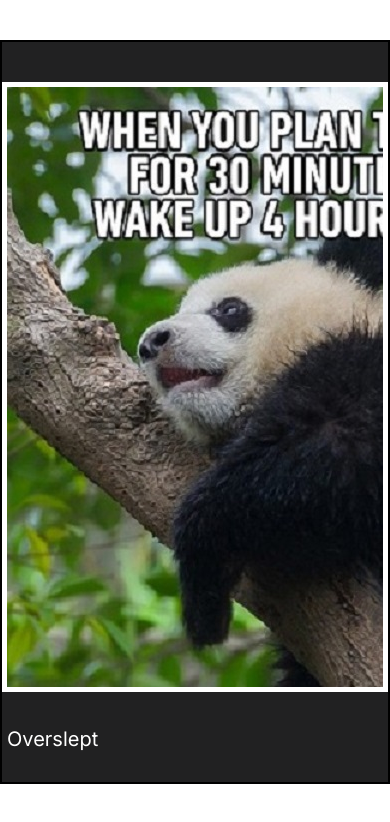
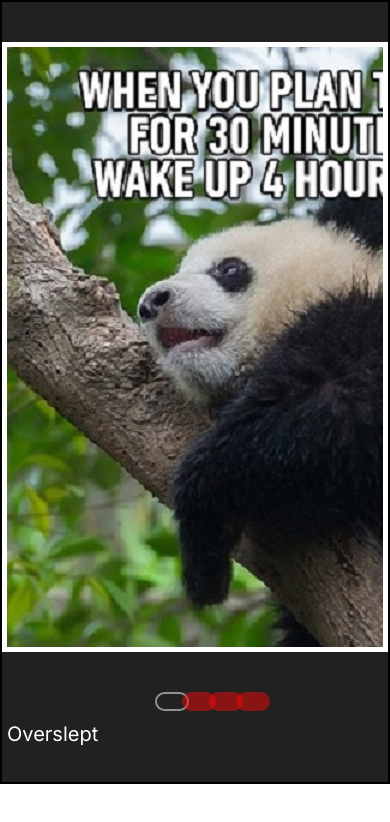
Before and after one commit to SiarheiKuchko/cssMemeSlider, a plain HTML site: page cssMemeSlider/index.html in a window 390 px wide. Drawn offline with Linux system fonts and the light colour scheme; a web font is replaced by a local one.

Commit message:
feat: add new content (Sun, Sep 17, 2023 10:41:20 PM)
Переработал стили кнопок и сделал версию для ширины экрана от 1128px до 740px.

```diff
--- a/cssMemeSlider/style.css
+++ b/cssMemeSlider/style.css
@@ -15,7 +15,7 @@ body {
     display: flex;
     position: relative;
     justify-content: center;
-    margin: 40px auto;
+    margin: auto;
 }
 .slides {
     margin-top: 40px;
@@ -24,28 +24,90 @@ body {
     overflow: hidden;
     border: 5px solid #fff;
 }
-.navi {
+.btn1 {
     position: absolute;
     top: 680px;
     left: 59%;
     display: flex;
-}
-.btn {
     height: 15px;
     width: 30px;
     margin: 10px;
     cursor: pointer;
-    border: 2px solid #fff;
-    background-color: #fff;
+    border: 2px solid #f10808;
+    background-color: #f10808;
     opacity: 0.5;
     border-radius: 10px;
 }
-.btn:hover {
+.btn1:hover {
     opacity: 1;
     border: 2px solid #fff;
-    background-color:  rgb(33, 33, 34);
+    background-color:  #fff;
     border-radius: 10px;
 }
+
+.btn2 {
+    position: absolute;
+    top: 680px;
+    left: 64%;
+    display: flex;
+    height: 15px;
+    width: 30px;
+    margin: 10px;
+    cursor: pointer;
+    border: 2px solid #f10808;
+    background-color: #f10808;
+    opacity: 0.5;
+    border-radius: 10px;
+}
+.btn2:hover {
+    opacity: 1;
+    border: 2px solid #fff;
+    background-color:  #fff;
+    border-radius: 10px;
+}
+
+.btn3 {
+    position: absolute;
+    top: 680px;
+    left: 69%;
+    display: flex;
+    height: 15px;
+    width: 30px;
+    margin: 10px;
+    cursor: pointer;
+    border: 2px solid #f10808;
+    background-color: #f10808;
+    opacity: 0.5;
+    border-radius: 10px;
+}
+.btn3:hover {
+    opacity: 1;
+    border: 2px solid #fff;
+    background-color:  #fff;
+    border-radius: 10px;
+}
+
+.btn4 {
+    position: absolute;
+    top: 680px;
+    left: 74%;
+    display: flex;
+    height: 15px;
+    width: 30px;
+    margin: 10px;
+    cursor: pointer;
+    border: 2px solid #f10808;
+    background-color: #f10808;
+    opacity: 0.5;
+    border-radius: 10px;
+}
+.btn4:hover {
+    opacity: 1;
+    border: 2px solid #fff;
+    background-color:  #fff;
+    border-radius: 10px;
+}
+
 input[name="rbt"] {
     position: absolute;
     visibility: hidden;
@@ -86,6 +148,26 @@ input[name="rbt"] {
     top: 685px;
     visibility: hidden;
 }
+#rbt1:checked ~ .btn1 {
+    border: 2px solid #fff;
+    background-color:   rgb(33, 33, 34);
+}
+
+#rbt2:checked ~ .btn2 {
+    border: 2px solid #fff;
+    background-color:   rgb(33, 33, 34);
+}
+
+#rbt3:checked ~ .btn3 {
+    border: 2px solid #fff;
+    background-color:   rgb(33, 33, 34);
+}
+
+#rbt4:checked ~ .btn4 {
+    border: 2px solid #fff;
+    background-color:   rgb(33, 33, 34);
+}
+
 #rbt1:checked ~ .t1 {
     visibility: visible;
 }
@@ -98,3 +180,32 @@ input[name="rbt"] {
 #rbt4:checked ~ .t4 {
     visibility: visible;
 }
+@media screen and (max-width: 1128px) {
+    .wrapper {
+        max-width: 680px;
+        height: 780px;
+    }
+    .btn1 {
+        position: absolute;
+        top: 680px;
+        left: 37%;
+    }
+    .btn2 {
+        position: absolute;
+        top: 680px;
+        left: 44%;
+    }
+    .btn3 {
+        position: absolute;
+        top: 680px;
+        left: 51%;
+    }
+    .btn4 {
+        position: absolute;
+        top: 680px;
+        left: 58%;
+    }
+    .text {
+        top: 720px;
+    }
+}
```
